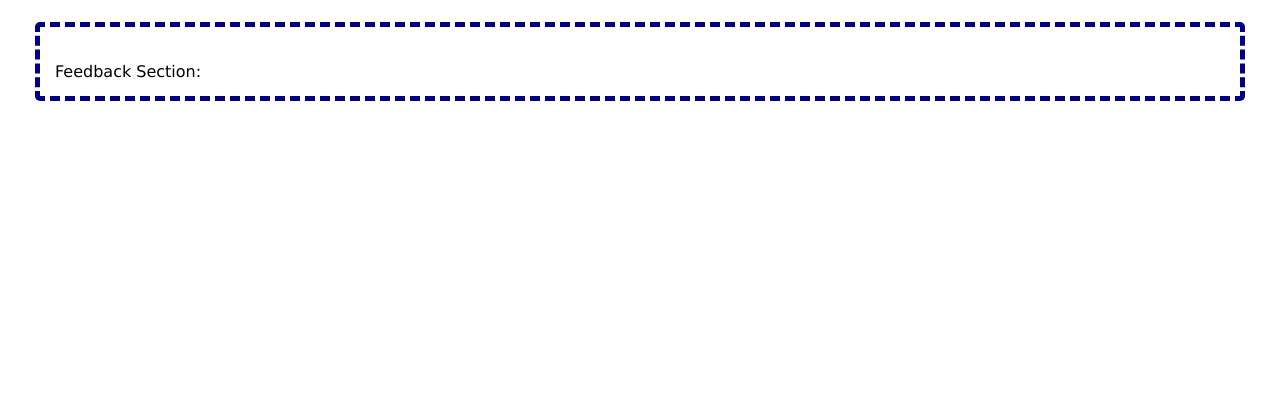
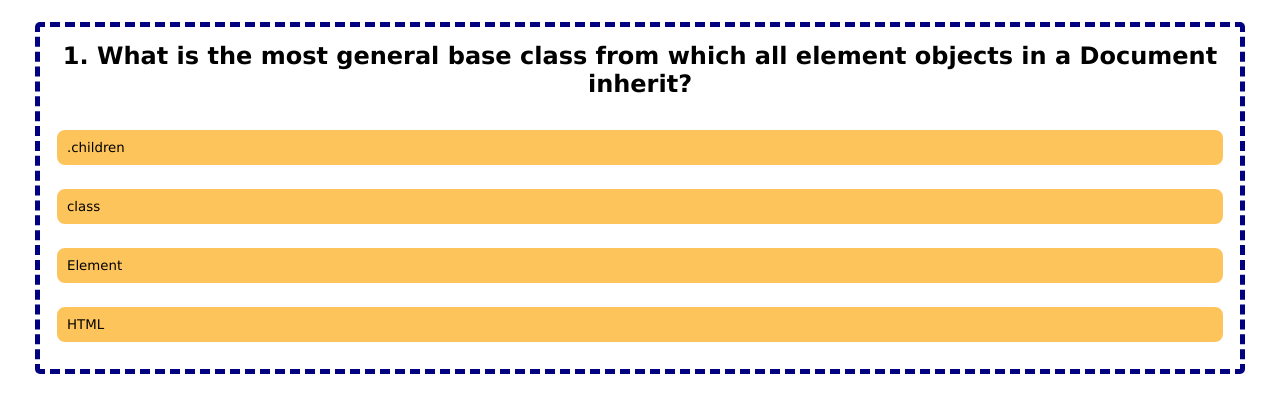
Before and after one commit to Chasqui10/Quiz-Time-Check, a plain HTML site: page index.html in a window 1280 px wide. Both pictures are taken after a click on the button "Start Quiz". Shown: the part 156-568 px from the top of the page. Drawn offline with Linux system fonts and the light colour scheme.

Commit message:
Updated javascript, fixed my question post Start Button

```diff
--- a/index.html
+++ b/index.html
@@ -27,25 +27,16 @@
 
     <main>
         <section class= "focused-content center">
-
-            <div id= "question-block">Question Section:
-                <div id="answers-buttons">
-                   <button class="btn">Answer 1</button>
-                   <button class="btn">Answer 2</button>
-                   <button class="btn">Answer 2</button>
-                   <button class="btn">Answer 2</button>
-                </div>
+            <h2 id= "question-block">Click "Start Quiz" to check your knowledge.</h2>
+            <div id= "answers-buttons">
+                <button class="btn">Answer 1</button>
+                <button class="btn">Answer 2</button>
+                <button class="btn">Answer 2</button>
+                <button class="btn">Answer 2</button>
+            </div>
                 <button id="next-btn">Next</button>
 
-            </div>
 
-            <!-- <div id= "answer-block">Answer Section:
-                <div class= "card-container">
-                </div>
-            </div>   -->
-
-            <div id= "feedback-block"> Feedback Section:
-            </div>
 
         </section>
     </main>
--- a/script.js
+++ b/script.js
@@ -1,83 +1,80 @@
-var questionEl = document.querySelector('#question-block');
-var highscoreEl = document.querySelector('#highscore-check');
-var answerEl = document.querySelector('#answer-block');
-var timerEl = document.querySelector('#timer-count');
-var feedbackEl = document.querySelector('#feedback-block');
-var startButton = document.querySelector('#startBtn');
+var questionEl = document.getElementById('question-block');
+var answerEl = document.getElementById('answers-buttons');
 
+var startButton = document.getElementById('startBtn');
+var timerEl = document.getElementById('timer-count');
+var nextBtn = document.getElementById('next-btn');
 
-var playerScore = 0;
+// Variables to call out the highscore havent got to this yet
+var highscoreEl = document.getElementById('highscore-check');
+var feedbackEl = document.getElementById('feedback-block');
+
+var currentQuestionIndex = 0;
+var score = 0;
 var timer;
 var timerCount;
 
 // Lists of the questions as a object
 const quizQuestion = [
     {
-        question: "here is question 1?",
-        answers: {
-            a: 'Test 1',
-            b: 'Test 2',
-            c: 'Test 3',
-            d: 'Test 4'
-        },
-        correctAnswer: 'd'
+        question: "What is the most general base class from which all element objects in a Document inherit?",
+        answers: [
+            {btnText: '.children'},
+            {btnText: 'class'},
+            {btnText: 'Element'},
+            {btnText: 'HTML'},
+        ],
+        correctAnswer: 'Element'
     },
     {
         question: "here is question 2?",
-        answers: {
-            a: 'Test 1',
-            b: 'Test 2',
-            c: 'Test 3',
-            d: 'Test 4'
-        },
-        correctAnswer: 'a'
+        answers: [
+            {btnText: 'Test 1'},
+            {btnText: 'Test 2'},
+            {btnText: 'Test 3'},
+            {btnText: 'Test 4'},
+        ],
+        correctAnswer: 'Test 1'
     },
     {
         question: "here is question 3?",
-        answers: {
-            a: 'Test 1',
-            b: 'Test 2',
-            c: 'Test 3',
-            d: 'Test 4'
-        },
-        correctAnswer: 'b'
+        answers: [
+            {btnText: 'Test 1'},
+            {btnText: 'Test 2'},
+            {btnText: 'Test 3'},
+            {btnText: 'Test 4'},
+        ],
+        correctAnswer: 'Test 4'
     },
     {
         question: "here is question 4?",
-        answers: {
-            a: 'Test 1',
-            b: 'Test 2',
-            c: 'Test 3',
-            d: 'Test 4'
-        },
-        correctAnswer: 'c'
+        answers: [
+            {btnText: 'Test 1'},
+            {btnText: 'Test 2'},
+            {btnText: 'Test 3'},
+            {btnText: 'Test 4'},
+        ],
+        correctAnswer: 'Test 3'
     },
+
 ];
-
-
-// The init function is called when the page loads
-function init(){
-
-};
-
-// Needs to store the questions in local storage
-function storeQuiz(){
-    localStorage.setItem('quiz', JSON.stringify(quizQuestion));
-}
 
 // Event listner to ensure the correct function is working
 startButton.addEventListener('click', function(){
     startButton.disable = false;
     startQuiz();
-    startTimer();
-});
+    // startTimer();
+    }
+);
 
 
 // Function for starting the Quiz after clicking the start button
 function startQuiz(){
+    currentQuestionIndex = 0;
     timerCount = 50;
     startButton.disabled = true;
-    renderQuestions();
+    nextBtn.innerHTML = "Next";
+    showQuestion();
     startTimer();
 };
 
@@ -88,7 +85,7 @@ function startTimer(){
         timerEl.textContent = timerCount;
         if(timerCount > 0){
             // IF the rendered questioned are rendered and completed then I would like the timer to stop and run another funstion to store the timer on local storage  ""setTimeScore()""
-            clearInterval(timer);
+
             console.log('timer is above 0');
         }
         if (timerCount === 0) {
@@ -97,49 +94,55 @@ function startTimer(){
             console.log('Thanks for taking the quiz');
         }
 
-        if (timerCount < 0) {
-            timerEl.textContent = 0;
-            clearInterval(timer);
-        }
+        // if (timerCount < 0) {
+        //     timerEl.textContent = 0;
+        //     clearInterval(timer);
+        // }
 
     },1000);
 };
 
+// Function for filling up the questions in the question-block not criteria on amount of question (start with 1)
+function showQuestion(){
+    resetState();
+    var currentQuestion = quizQuestion[currentQuestionIndex];
+    var questionNo = currentQuestionIndex +1;
+    questionEl.innerHTML = questionNo + '. ' + currentQuestion.question;
 
-
-// Function for filling up the questions in the question-block not criteria on amount of question (start with 1)
-function renderQuestions(){
-    for (var i = 0; i < quizQuestion.length; i++)
-
-    questionEl.textContent = quizQuestion.question;
-    var answer1111 = localStorage.getItem(quizQuestion.answers)
-
-    console.log(answer1111)
+    currentQuestion.answers.forEach(answer => {
+    const button = document.createElement('button');
+    button.innerHTML = answer.btnText; // .text is to be use interchageably between "btnText"????
+    button.classList.add('btn');
+    answerEl.appendChild(button);
+    if (currentQuestion.correctAnswer){
+        button.dataset.correctAnswer = quizQuestion.correctAnswer;
+    }
+    button.addEventListener('click', selectAnswer);
+   });
 };
 
+function selectAnswer(event){
+    var selectedBtn = event.target;
+    var isCorrect = selectedBtn.dataset.correctAnswer === "true";
+    if (isCorrect){
+        selectedBtn.classList.add('correct');
+        nextBtn.style.display = 'block';
+    }else {
+        selectedBtn.classList.add('incorrect');
+    }
 
-// Function to check if the selected answer from the user is correct from the set of quiz questions
-// Function to provide the feedback phrase after the user selects an answer. This will not continue after choosing the wrong answer.
+}
 
-
-// Function to place the timer count (this will be used as the score) in the local storage
-function setTimeScored(){
-
+function resetState (){
+    nextBtn.style.display = 'none';
+    while(answerEl.firstChild){
+        answerEl.removeChild(answerEl.firstChild);
+    }
 };
 
-// Function to prompt placing your name after completing the quiz questions (end of the quiz)
-function recordName(){
-
+function init(){
+    answerEl.style.display = "none";
+    nextBtn.style.display = "none";
 };
 
-// Function to place the name in the local storage
-function setName(){
-
-};
-
-// Function to change the web page to represent the highscore after clicking the anchor for highscore link. This will pull the name and timer count from the local storage.
-function highscoreResults(){
-
-};
-
-init();
+// init();
--- a/style.css
+++ b/style.css
@@ -86,3 +86,17 @@ header{
     text-align: center;
     border-radius: 50px;
 }
+
+#question-block{
+    text-align: center;
+}
+
+.correct{
+    background: lightseagreen;
+    color: white;
+}
+
+.incorrect{
+    background: coral;
+    color: white;
+}
```
